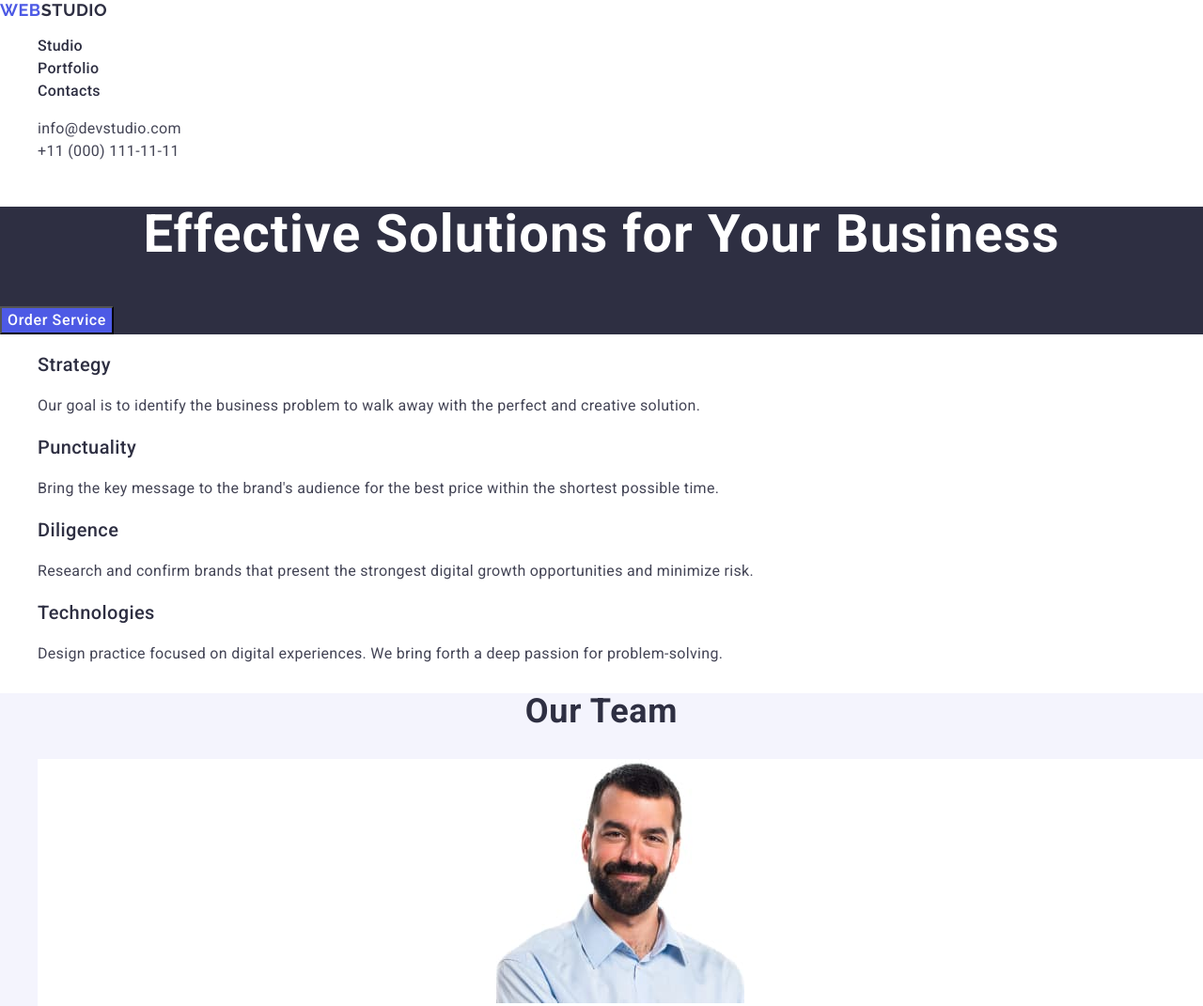
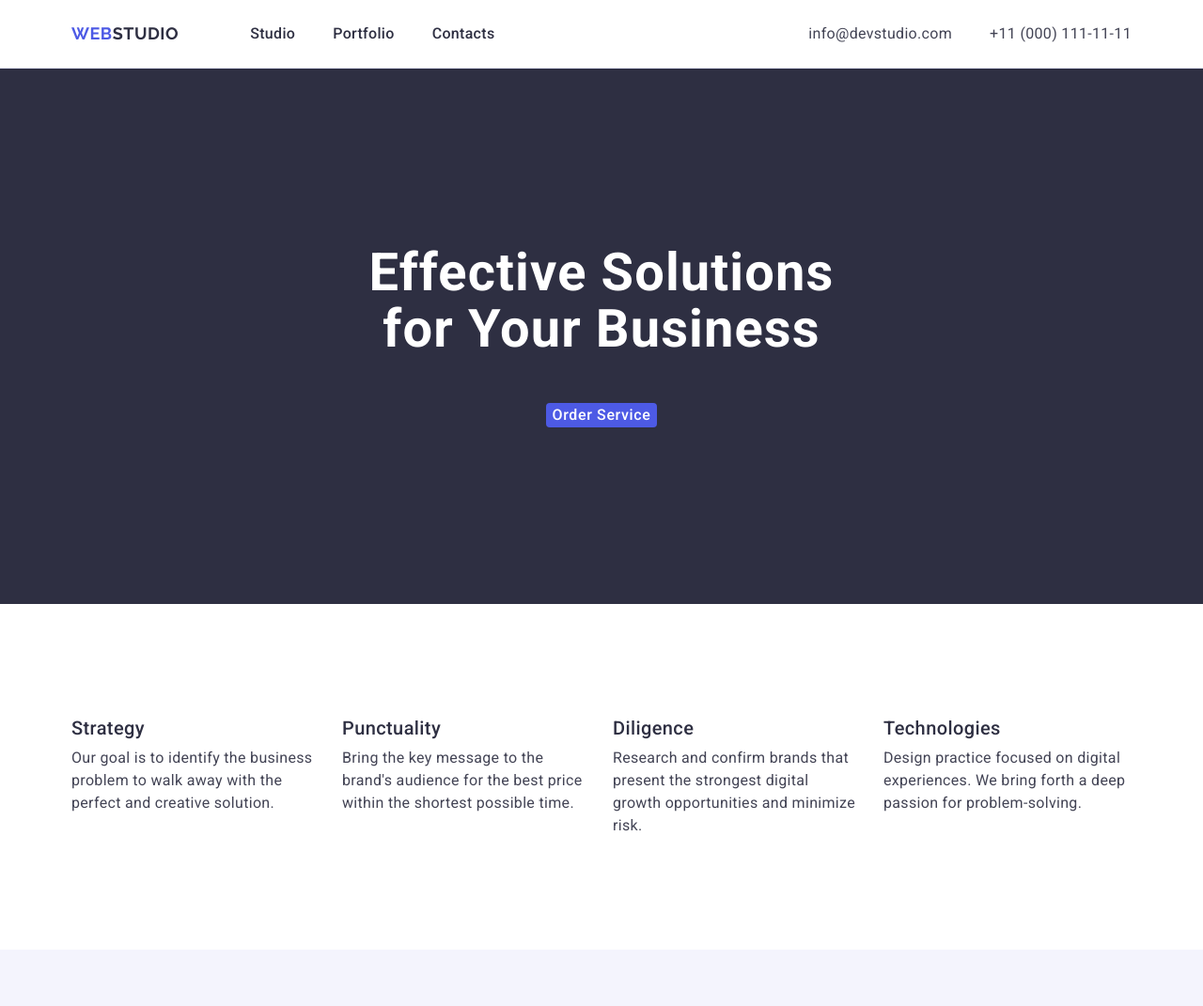
Before and after one commit to Gumilin-Aleksandr/goit-markup-hw-03, a plain HTML site: page index.html in a window 1280 px wide. Shown: the top 1071 px of the page at 94% size. Drawn offline with nearby package versions, Linux system fonts and the light colour scheme.

Commit message:
did 3 sections

```diff
--- a/css/styles.css
+++ b/css/styles.css
@@ -7,10 +7,48 @@ body {
 ul,
 ol {
   list-style-type: none;
+  margin: 0;
+  padding: 0;
+}
+
+h1,
+h2,
+h3,
+h4,
+h5,
+h6,
+p {
+  margin: 0;
 }
 
 a {
   text-decoration: none;
+}
+
+img {
+  display: block;
+  max-width: 100%;
+  height: auto;
+}
+
+.container {
+  max-width: 1158px;
+  padding: 0 15px;
+  margin: 0 auto;
+}
+
+.header-page {
+  border-bottom: 1px solid #e7e9fc;
+}
+
+.header-contanier {
+  display: flex;
+  align-items: center;
+}
+
+.nav-header {
+  display: flex;
+  align-items: center;
 }
 
 .header-logo,
@@ -24,15 +62,24 @@ a {
   color: #4d5ae5;
 }
 
+.header-logo {
+  padding: 24px 0;
+  margin-right: 76px;
+}
+
 .header-part {
   color: #2e2f42;
 }
 
-.footer-part {
-  color: #f4f4fd;
+.nav-list {
+  display: flex;
+  align-items: center;
+  gap: 40px;
 }
 
 .nav-link {
+  padding: 24px 0;
+  display: block;
   font-weight: 500;
   font-size: 16px;
   line-height: 1.5;
@@ -42,9 +89,18 @@ a {
 
 .contacts {
   font-style: normal;
+  margin-left: auto;
+}
+
+.contacts-list {
+  display: flex;
+  align-items: center;
+  gap: 40px;
 }
 
 .contacts-link {
+  display: block;
+  padding: 24px 0;
   font-size: 16px;
   line-height: 1.5;
   letter-spacing: 0.02em;
@@ -60,9 +116,13 @@ a {
 
 .main-section {
   background-color: #2e2f42;
+  padding: 188px 0;
 }
 
 .main-title {
+  max-width: 496px;
+  margin: 0 auto;
+  margin-bottom: 48px;
   font-weight: 700;
   font-size: 56px;
   line-height: 1.07;
@@ -72,6 +132,10 @@ a {
 }
 
 .main-btn {
+  display: block;
+  margin: 0 auto;
+  border-radius: 4px;
+  border: none;
   font-family: inherit;
   font-weight: 500;
   font-size: 16px;
@@ -85,6 +149,23 @@ a {
 .main-btn:hover,
 .main-btn:focus {
   background: #404bbf;
+}
+
+.features-section {
+  padding: 120px 0;
+}
+
+.features-list {
+  display: flex;
+  gap: 24px;
+}
+
+.features-item {
+  width: calc((100% - 3 * 24px) / 4);
+}
+
+.features-subtitle {
+  margin-bottom: 8px;
 }
 
 .sections-title {
@@ -112,17 +193,42 @@ a {
   color: #434455;
 }
 
+.team-title {
+  margin-bottom: 72px;
+}
+
+.team-list {
+  display: flex;
+  gap: 24px;
+}
+
 .team-section {
   background-color: #f4f4fd;
+  padding: 120px 0;
 }
 
 .team-item {
   background: #fff;
   text-align: center;
+  width: calc((100% - 3 * 24px) / 4);
+  border-radius: 0 0 4px 4px;
+  bottom: none;
+}
+
+.team-subtitle {
+  margin-bottom: 8px;
+}
+
+.team-container {
+  padding: 32px 0;
 }
 
 .footer-page {
   background-color: #2e2f42;
+}
+
+.footer-part {
+  color: #f4f4fd;
 }
 
 .footer-text {
--- a/index.html
+++ b/index.html
@@ -22,6 +22,7 @@
 
   <body>
     <header class="header-page">
+      <div class="container header-contanier">
         <nav class="nav-header">
           <a class="header-logo" href="./index.html"
             >Web<span class="header-part">Studio</span></a
@@ -48,20 +49,24 @@
             </li>
           </ul>
         </address>
+      </div>
     </header>
     <main>
       <section class="main-section">
+        <div class="container">
           <h1 class="main-title">Effective Solutions for Your Business</h1>
           <button type="button" class="main-btn">Order Service</button>
+        </div>
       </section>
       <section class="features-section">
+        <div class="container">
           <h2 class="features-title" hidden>Features</h2>
           <ul class="features-list">
             <li class="features-item">
               <h3 class="features-subtitle sections-subtitle">Strategy</h3>
               <p class="features-text sections-text">
-              Our goal is to identify the business problem to walk away with the
-              perfect and creative solution.
+                Our goal is to identify the business problem to walk away with
+                the perfect and creative solution.
               </p>
             </li>
             <li class="features-item">
@@ -86,8 +91,10 @@
               </p>
             </li>
           </ul>
+        </div>
       </section>
       <section class="team-section">
+        <div class="container">
           <h2 class="team-title sections-title">Our Team</h2>
           <ul class="team-list">
             <li class="team-item">
@@ -97,8 +104,10 @@
                 width="264"
                 class="team-foto"
               />
+              <div class="team-container">
                 <h3 class="team-subtitle sections-subtitle">Mark Guerrero</h3>
                 <p class="team-text sections-text">Product Designer</p>
+              </div>
             </li>
 
             <li class="team-item">
@@ -108,8 +117,10 @@
                 width="264"
                 class="team-foto"
               />
+              <div class="team-container">
                 <h3 class="team-subtitle sections-subtitle">Tom Ford</h3>
                 <p class="team-text sections-text">Frontend Developer</p>
+              </div>
             </li>
 
             <li class="team-item">
@@ -119,8 +130,10 @@
                 width="264"
                 class="team-foto"
               />
+              <div class="team-container">
                 <h3 class="team-subtitle sections-subtitle">Camila Garcia</h3>
                 <p class="team-text sections-text">Marketing</p>
+              </div>
             </li>
 
             <li class="team-item">
@@ -130,12 +143,16 @@
                 width="264"
                 class="team-foto"
               />
+              <div class="team-container">
                 <h3 class="team-subtitle sections-subtitle">Daniel Wilson</h3>
                 <p class="team-text sections-text">UI Designer</p>
+              </div>
             </li>
           </ul>
+        </div>
       </section>
       <section class="portfolio-section">
+        <div class="container">
           <h2 class="portfolio-title sections-title">Our Portfolio</h2>
           <ul class="portfolio-list">
             <li class="portfolio-item">
@@ -169,7 +186,9 @@
                 width="360"
                 class="portfolio-foto"
               />
-            <h3 class="portfolio-subtitle sections-subtitle">Meditation App</h3>
+              <h3 class="portfolio-subtitle sections-subtitle">
+                Meditation App
+              </h3>
               <p class="portfolio-text sections-text">App</p>
             </li>
 
@@ -204,20 +223,25 @@
                 width="360"
                 class="portfolio-foto"
               />
-            <h3 class="portfolio-subtitle sections-subtitle">Online Courses</h3>
+              <h3 class="portfolio-subtitle sections-subtitle">
+                Online Courses
+              </h3>
               <p class="portfolio-text sections-text">Marketing</p>
             </li>
           </ul>
+        </div>
       </section>
     </main>
     <footer class="footer-page">
+      <div class="container">
         <a class="footer-logo" href="./index.html"
           >Web<span class="footer-part">Studio</span></a
         >
         <p class="footer-text">
-        Increase the flow of customers and sales for your business with digital
-        marketing & growth solutions.
+          Increase the flow of customers and sales for your business with
+          digital marketing & growth solutions.
         </p>
+      </div>
     </footer>
   </body>
 </html>
```
Lines whose indentation alone changed are shown as unchanged.
